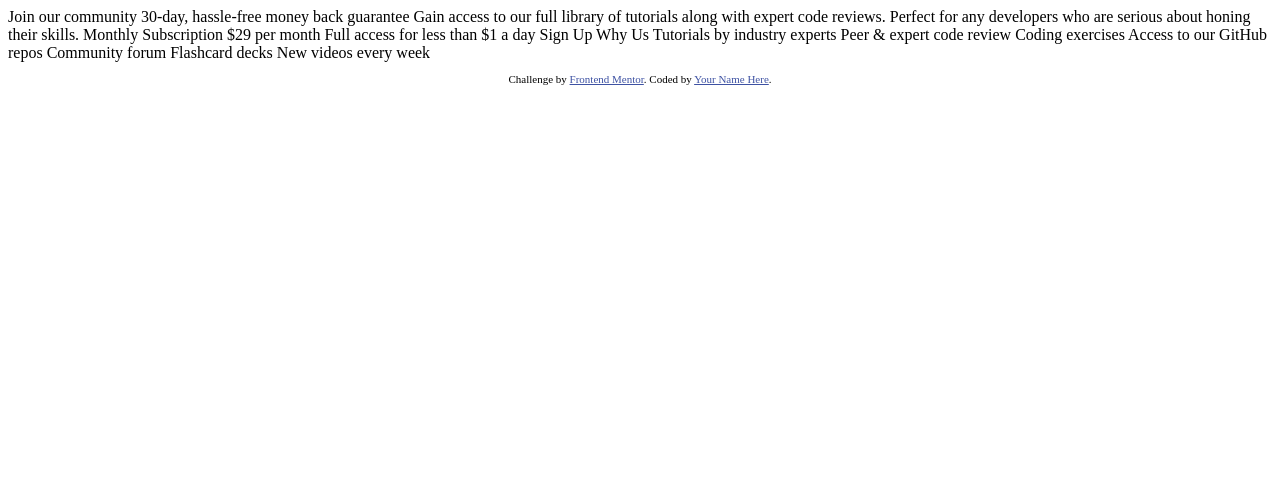
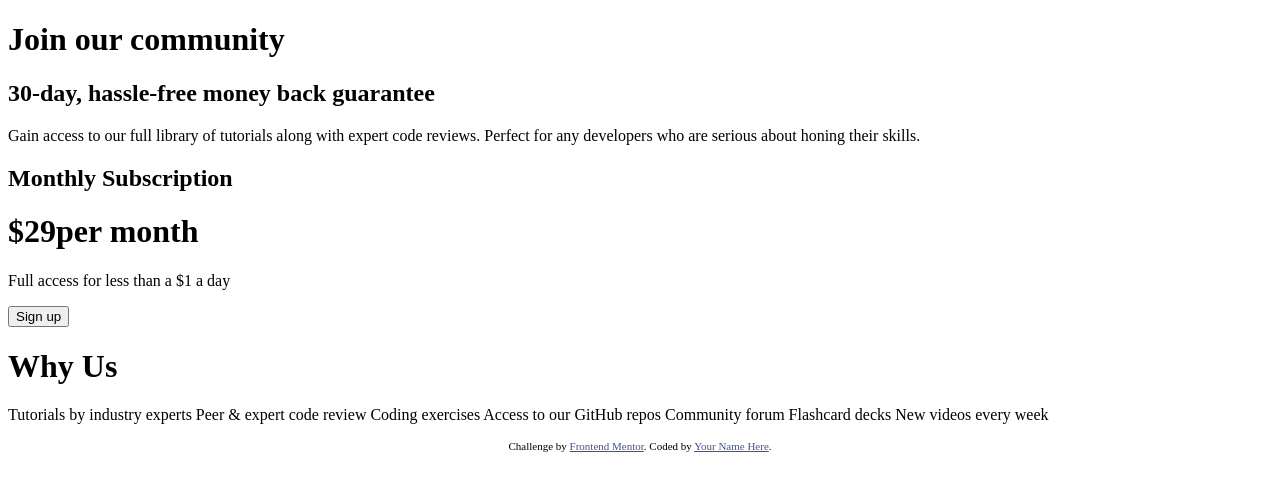
Before and after one commit to bumbledoge/practice-12---price, a plain HTML site: page index.html in a window 1280 px wide. Drawn offline with Linux system fonts and the light colour scheme.

Commit message:
structure update

```diff
--- a/index.html
+++ b/index.html
@@ -15,23 +15,29 @@
   </style>
 </head>
 <body>
-  Join our community
 
-  30-day, hassle-free money back guarantee
+  <div class="tot">
 
-  Gain access to our full library of tutorials along with expert code reviews.
-  Perfect for any developers who are serious about honing their skills.
 
-  Monthly Subscription
+    <div class="box box1">
 
-  &dollar;29 per month
+      <h1 class="title1">Join our community</h1>
+      <h2 class="subTitle">30-day, hassle-free money back guarantee</h2>
+      <p class="desc1">Gain access to our full library of tutorials along with expert code reviews. Perfect for any developers who are serious about honing their skills.</p>
 
-  Full access for less than &dollar;1 a day
+    </div>
+    <div class="box box2">
 
-  Sign Up
+      <h2 class="title2">Monthly Subscription</h2>
+      <h1 class="price"><strong>$29</strong>per month</h1>
+      <p class="desc2">Full access for less than a $1 a day</p>
+      <button>Sign up</button>
 
-  Why Us
+    </div>
+    <div class="box box3">
 
+      <h1 class="why">Why Us</h1>
+      <p class="desc3">
         Tutorials by industry experts
         Peer &amp; expert code review
         Coding exercises
@@ -39,6 +45,15 @@
         Community forum
         Flashcard decks
         New videos every week
+      </p>
+
+    </div>
+
+
+  </div>
+
+
+
 
   <footer>
     <p class="attribution">
```
Lines whose indentation alone changed are shown as unchanged.
